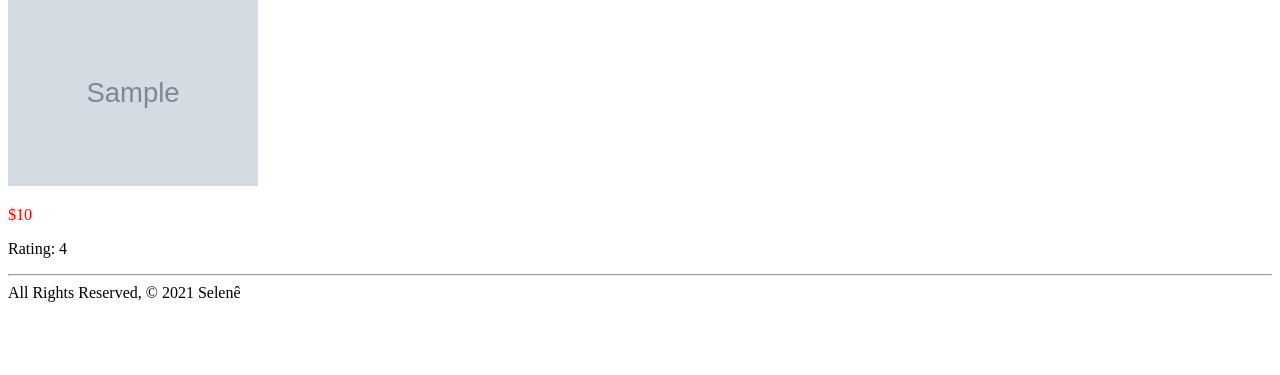
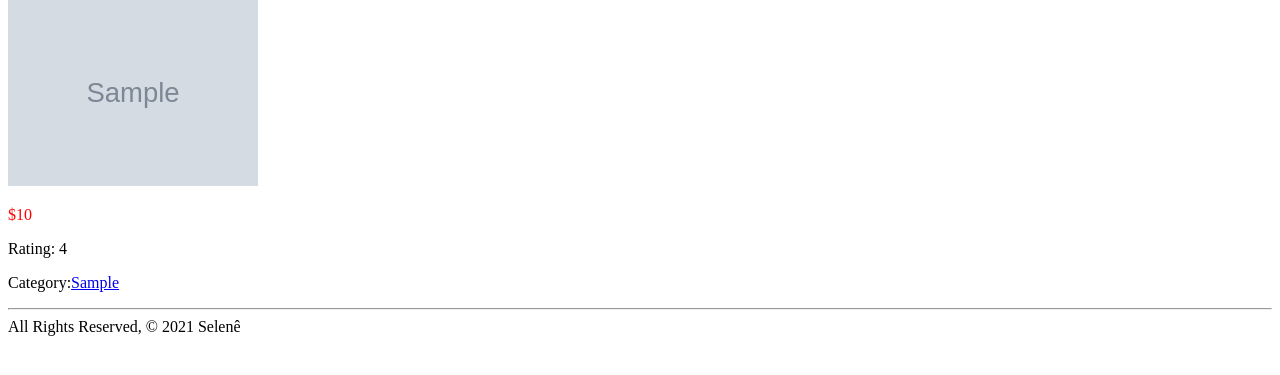
Before and after one commit to BrownMY/Selene, a Django app: page /products/1/ in a window 1280 px wide. Shown: the part 211-586 px from the top of the page. Run offline with Django 3.2, Linux system fonts and the light colour scheme; tables that the repository leaves empty hold one stand-in row (values such as "Sample post"); grey boxes marked "Sample" are stand-in pictures.

Commit message:
mood show pages/urls - WIP

```diff
--- a/main_app/templates/products/show.html
+++ b/main_app/templates/products/show.html
@@ -8,6 +8,7 @@
     <img src='{{ product.imgurl }}'/>
     <p class="prod-price-show">${{ product.price }}</p>
     <p class="prod-rating-show">Rating: {{ product.rating }}</p>
+    <p class="prod-mood-show">Category:<a href="/products/mood/{{ product.category }}">{{ product.category }}</a></p>
 </div>
 <hr/>
 {% endblock %}
--- a/main_app/urls.py
+++ b/main_app/urls.py
@@ -8,12 +8,12 @@ urlpatterns = [
     path('products/', views.products_index, name='products_index'),
     path('products/spotlight/', views.spotlight, name='spotlight'),
     path('products/<int:product_id>/', views.products_show, name='products_show'),
-    path('products/calm/', views.calm, name='calm'),
-    path('products/energize/', views.energize, name='energize'),
-    path('products/indulge/', views.indulge, name='indulge'),
-    path('products/romance/', views.romance, name='romance'),
-    path('products/sleep/', views.sleep, name='sleep'),
     path('products/mood/', views.mood, name='mood'),
+    path('products/mood/<str:category>', views.mood_show, name='mood_show'),
     path('signup/', views.sign_up, name='sign_up')
-
+    #   path('products/calm/', views.calm, name='calm'),
+    # path('products/energize/', views.energize, name='energize'),
+    # path('products/indulge/', views.indulge, name='indulge'),
+    # path('products/romance/', views.romance, name='romance'),
+    # path('products/sleep/', views.sleep, name='sleep'),
 ]
--- a/main_app/views.py
+++ b/main_app/views.py
@@ -46,21 +46,26 @@ def spotlight(request):
     products = Product.objects.all()
     return render(request, 'products/spotlight.html', {'products': products})
 
-def calm(request):
+def mood(request):
     products = Product.objects.all()
-    return render(request, 'products/calm.html', {'products': products})
+    return render(request, 'products/mood.html', {'products': products})
 
-def energize(request):
-    return render(request, 'products/energize.html')
+def mood_show(request, category):
+    category = Product.objects.get(category=category)
+    return render(request, 'products/mood.html', {'category': category})
 
-def indulge(request):
-    return render(request, 'products/indulge.html')
+# def calm(request):
+#     products = Product.objects.all()
+#     return render(request, 'products/calm.html', {'products': products})
 
-def romance(request):
-    return render(request, 'products/romance.html')
+# def energize(request):
+#     return render(request, 'products/energize.html')
 
-def sleep(request):
-    return render(request, 'products/sleep.html')
+# def indulge(request):
+#     return render(request, 'products/indulge.html')
 
-def mood(request):
-    return render(request, 'products/mood.html')
+# def romance(request):
+#     return render(request, 'products/romance.html')
+
+# def sleep(request):
+#     return render(request, 'products/sleep.html')
```
Also changed, not shown: main_app/templates/products/mood_show.html (added, +17 -0 lines).
